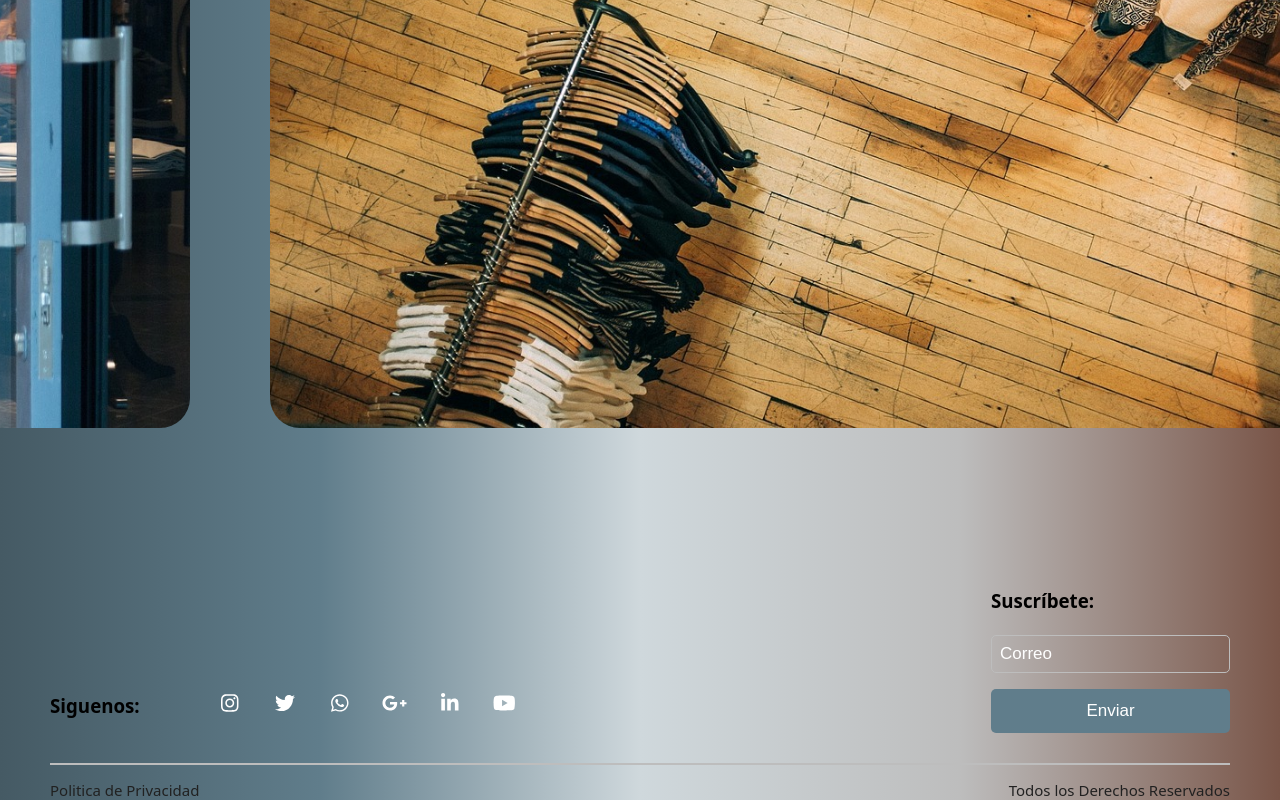
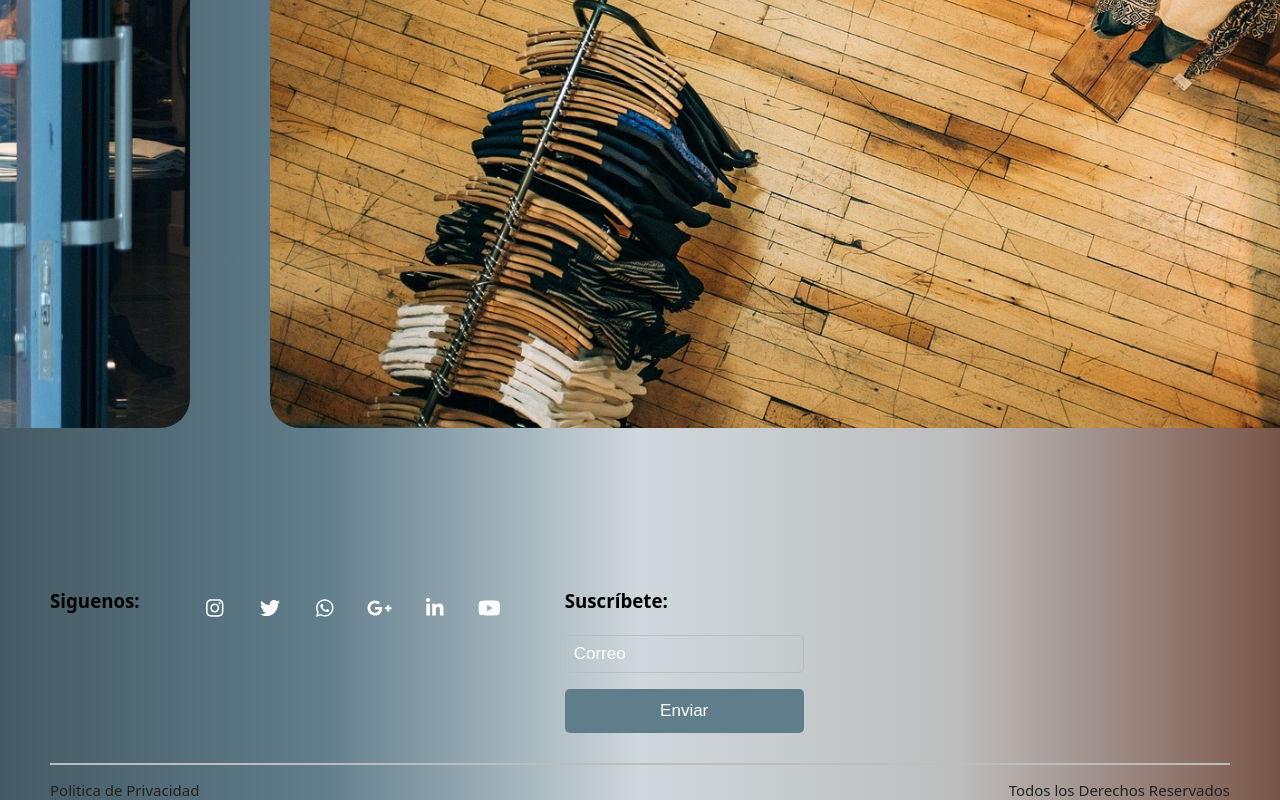
Before and after one commit to Rocio-Sanchez/Pythonisa-la-revolucionada-, a plain HTML site: page index.html in a window 1280 px wide. Shown: the part 505-1305 px from the top of the page. Drawn offline with Linux system fonts and the light colour scheme; some icons are missing.

Commit message:
Ajustefooterresponsive

```diff
--- a/css/style.css
+++ b/css/style.css
@@ -559,15 +559,13 @@ text-align: center;
 }
 .footer_link {
   display: flex;
-  justify-content: space-between;
 }
 .redes {
   display: flex;
   margin-bottom: 15px;
-  align-items: end;
 }
-.redes > h3 {
-    margin: 0 15px 15px 0;
+.redes h3 {
+    margin: auto;
 }
 .redes a {
   display: inline-block;
--- a/index.html
+++ b/index.html
@@ -68,8 +68,9 @@
     <footer class="footer">
       <div class="footer_container">
         <div class="footer_link">
+          <h3>Siguenos:</h3>
             <div class="redes">
-            <h3>Siguenos:</h3>
+
               <script
                 defer
                 src="https://use.fontawesome.com/releases/v5.0.8/js/all.js"
```
Also changed, not shown: contactanos.html (+2 -1 lines), nosotros.html (+2 -1 lines), productos.html (+2 -1 lines), assets/about-us/nostros-store1.webp (added). Lines whose indentation alone changed are shown as unchanged.
